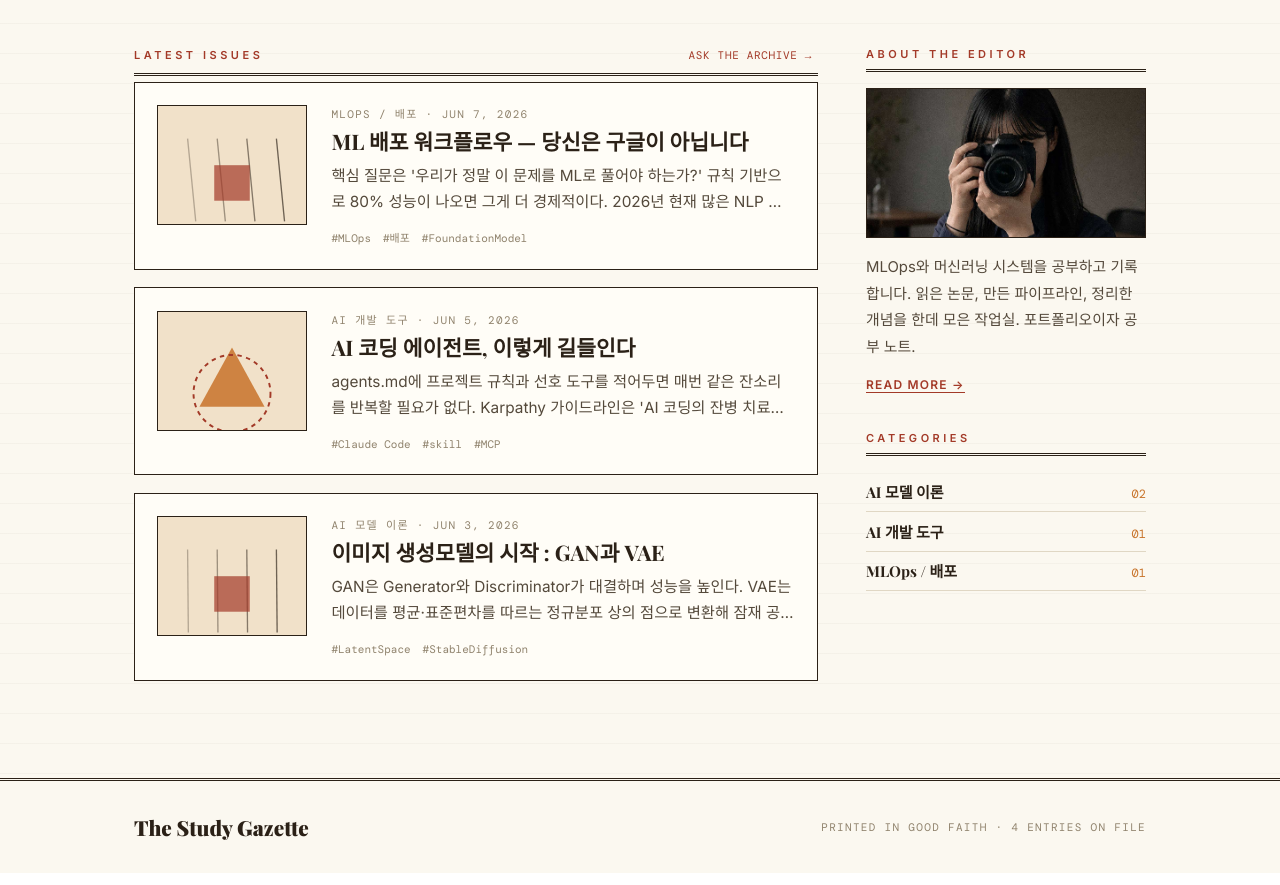
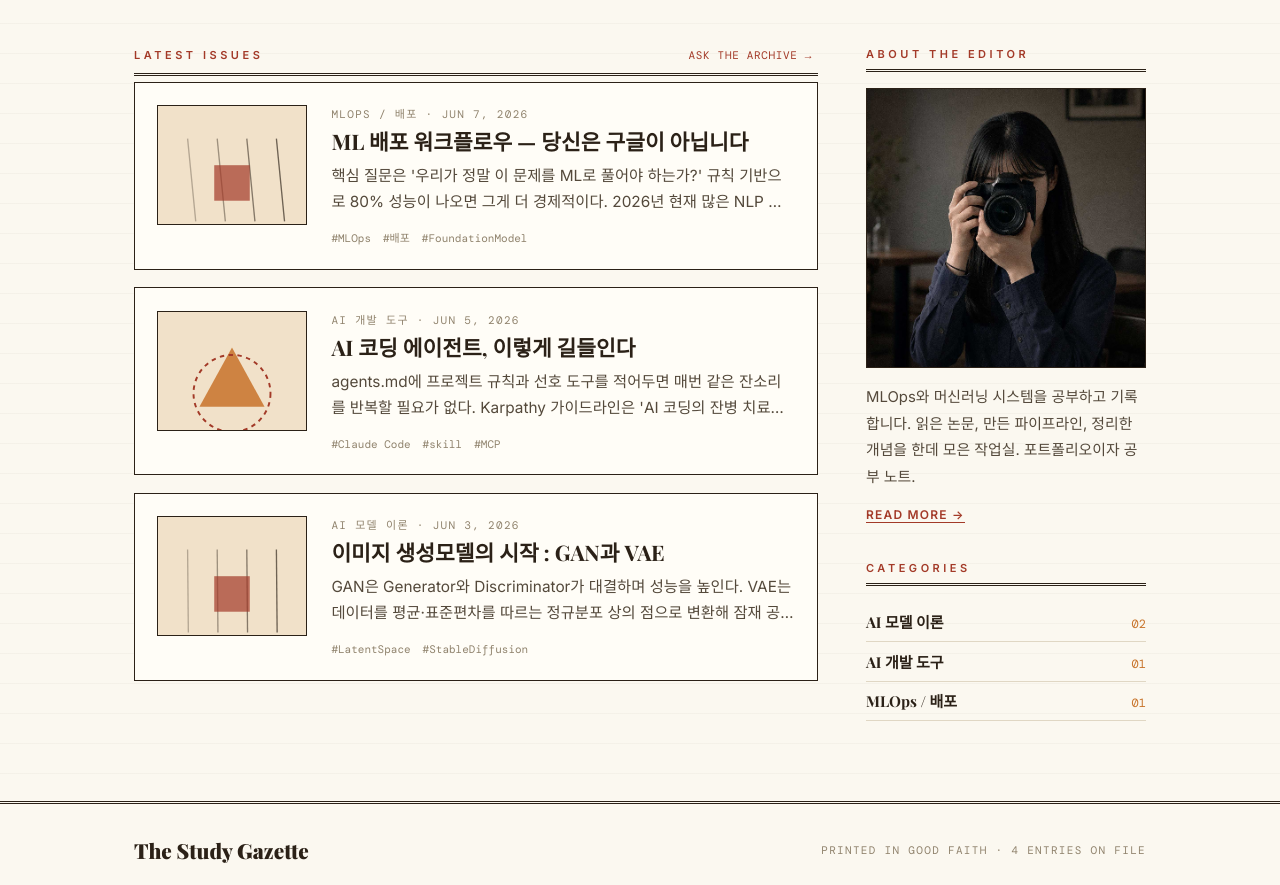
Before and after one commit to rangedayo/study-gazette, a Next.js app: page / in a window 1280 px wide. Shown: the part 937-1822 px from the top of the page. Built offline with nearby package versions, Linux system fonts and the light colour scheme; a web font is replaced by a local one.

Commit message:
style: About 프로필 사진 비율 조정
- 메인 About 사진: 가로 크롭 → 3:4 세로 포트레이트(중앙 정렬, 폭 340px)
- 사이드바 티저: 1:1 정사각

```diff
--- a/app/Gazette.jsx
+++ b/app/Gazette.jsx
@@ -441,7 +441,7 @@ export default function StudyGazette() {
             <aside className="hide-sm">
               <div id="about" style={{ marginBottom: "2.4rem" }}>
                 <div className="eyebrow dbl-bot" style={{ paddingBottom: ".5rem", marginBottom: "1rem" }}>About the Editor</div>
-                <div style={{ height: 150, border: `1px solid ${C.ink}`, overflow: "hidden", marginBottom: "1rem" }}><img src="/profile.jpg" alt="최사랑" style={{ width: "100%", height: "100%", objectFit: "cover", objectPosition: "center 30%" }} /></div>
+                <div style={{ aspectRatio: "1 / 1", border: `1px solid ${C.ink}`, overflow: "hidden", marginBottom: "1rem" }}><img src="/profile.jpg" alt="최사랑" style={{ width: "100%", height: "100%", objectFit: "cover", objectPosition: "center 30%" }} /></div>
                 <p style={{ fontSize: ".93rem", lineHeight: 1.8, color: C.body, margin: 0 }}>
                   MLOps와 머신러닝 시스템을 공부하고 기록합니다. 읽은 논문, 만든 파이프라인, 정리한 개념을 한데 모은 작업실. 포트폴리오이자 공부 노트.
                 </p>
@@ -470,7 +470,7 @@ export default function StudyGazette() {
             <h1 style={{ fontFamily: FD, fontWeight: 900, fontSize: "clamp(2rem,5vw,2.9rem)", color: C.ink, lineHeight: 1.1, margin: "0 0 .6rem" }}>최사랑</h1>
             <p style={{ fontFamily: FD, fontStyle: "italic", fontSize: "1.1rem", color: C.brick, margin: "0 0 1.8rem" }}>Editor · MLOps &amp; ML Systems</p>
 
-            <div className="dbl-top dbl-bot" style={{ height: 280, margin: "0 0 2.2rem", overflow: "hidden" }}>
+            <div className="dbl-top dbl-bot" style={{ width: "min(340px, 80%)", aspectRatio: "3 / 4", margin: "0 auto 2.2rem", overflow: "hidden" }}>
               <img src="/profile.jpg" alt="최사랑" style={{ width: "100%", height: "100%", objectFit: "cover", objectPosition: "center 30%" }} />
             </div>
 
```
